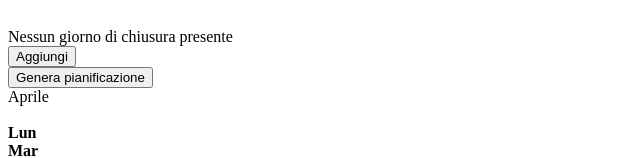
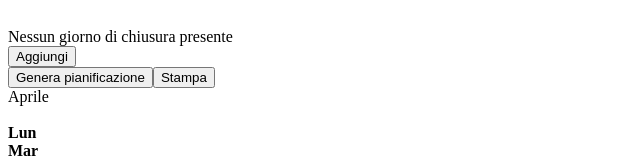
Before and after one commit to nicholasala/timeslot-assigner, a Vue app: page / in a window 1280 px wide. Both pictures are taken after a click on the button "Genera pianificazione". Shown: the part 316-474 px from the top of the page, without its empty margins (0-640 px from the left). Built offline with nearby package versions, Linux system fonts and the light colour scheme; the HTML template or start-up script is replaced by a standard one.

Commit message:
Make generate button disabled when the planning generation is not allowed

```diff
--- a/src/App.vue
+++ b/src/App.vue
@@ -23,8 +23,15 @@ const offDaysStore = useOffDaysStore();
 const plans = ref([] as Plan[]);
 
 function startPlansGeneration() {
-  // TODO OPERATORI E TURNI DEVONO AVERE LO STESSO NUMERO
+  // TODO andrá notificato all'utente l'errore
+  if(timeslotStore.timeslots.length !== operatorStore.operators.length)
+    return;
+
   plans.value = generatePlans(operatorStore.operators, timeslotStore.timeslots, offDaysStore.offDays, 4);
+}
+
+function printPlanning() {
+  print();
 }
 
 </script>
@@ -41,7 +48,15 @@ function startPlansGeneration() {
       <OffDaysManager />
     </div>
 
-    <button class="btn btn-primary my-2" @click="startPlansGeneration">Genera pianificazione</button>
+    <div>
+      <!-- TODO in qualche modo occorrerá indicare all'utente che il numero di turni e il numero di operatori deve essere uguale -->
+      <button class="btn m-2"
+        :class="timeslotStore.timeslots.length > 0 && timeslotStore.timeslots.length === operatorStore.operators.length ? 'btn-primary' : 'btn-disabled'"
+        @click="startPlansGeneration">
+          Genera pianificazione
+      </button>
+      <button v-if="plans.length > 0" class="btn btn-primary m-2" @click="printPlanning">Stampa</button>
+    </div>
 
     <div class="border rounded shadow-lg pt-4 overflow-x-scroll" v-for="plan in plans">
         <div class="text-center text-xl font-bold">
```
